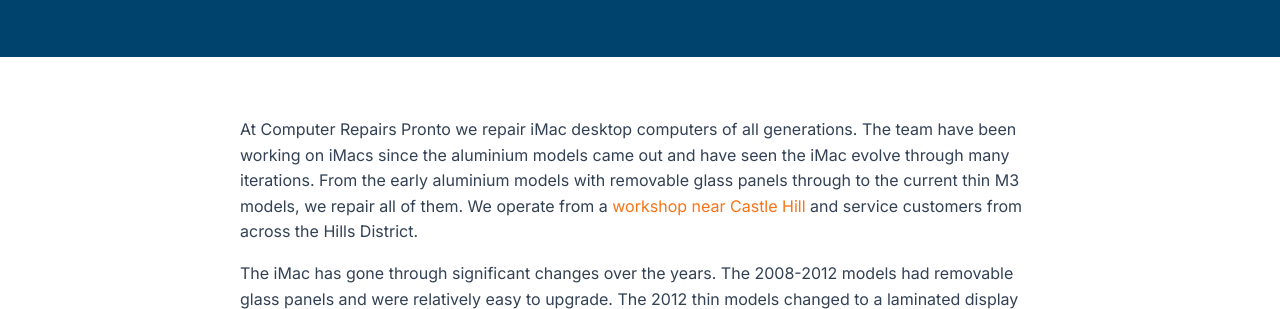
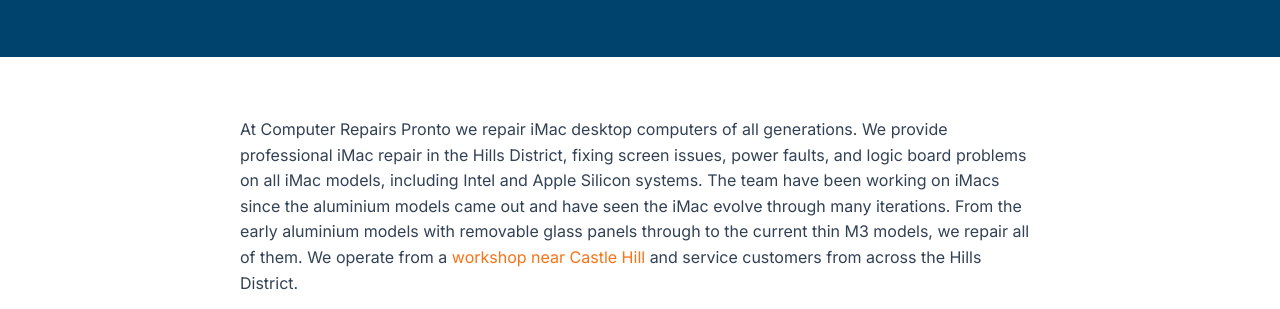
Before and after one commit to Dombarth/computer-repairs-pronto, a plain HTML site: page services/mac-repairs/imac.html in a window 1280 px wide. Shown: the part 421-730 px from the top of the page. Drawn offline with Linux system fonts and the light colour scheme.

Commit message:
Update imac.html

```diff
--- a/services/mac-repairs/imac.html
+++ b/services/mac-repairs/imac.html
@@ -4,7 +4,7 @@
     <meta charset="UTF-8">
     <meta name="viewport" content="width=device-width, initial-scale=1.0">
     <meta name="description" content="iMac repairs Hills District. All models from 2008 to 2024 M3. Screen repairs, hard drive upgrades to SSD, RAM upgrades. Workshop near Castle Hill. Call 0400 454 859.">
-    <title>iMac Repairs Hills District | All Models 2008-2024 | 0400 454 859</title>
+    <title>iMac Repair Hills District: Screen, Power & Logic Board Repairs</title>
     <link rel="canonical" href="https://www.computerrepairspronto.com.au/services/mac-repairs/imac.html">
     <link rel="preconnect" href="https://fonts.googleapis.com">
     <link rel="preconnect" href="https://fonts.gstatic.com" crossorigin>
@@ -150,7 +150,7 @@
     <section class="page-content">
         <div class="container">
             <div class="content-area">
-                <p>At Computer Repairs Pronto we repair iMac desktop computers of all generations. The team have been working on iMacs since the aluminium models came out and have seen the iMac evolve through many iterations. From the early aluminium models with removable glass panels through to the current thin M3 models, we repair all of them. We operate from a <a href="../../hills-district/castle-hill.html" style="color: var(--orange);">workshop near Castle Hill</a> and service customers from across the Hills District.</p>
+                <p>At Computer Repairs Pronto we repair iMac desktop computers of all generations. We provide professional iMac repair in the Hills District, fixing screen issues, power faults, and logic board problems on all iMac models, including Intel and Apple Silicon systems. The team have been working on iMacs since the aluminium models came out and have seen the iMac evolve through many iterations. From the early aluminium models with removable glass panels through to the current thin M3 models, we repair all of them. We operate from a <a href="../../hills-district/castle-hill.html" style="color: var(--orange);">workshop near Castle Hill</a> and service customers from across the Hills District.</p>
 
                 <p>The iMac has gone through significant changes over the years. The 2008-2012 models had removable glass panels and were relatively easy to upgrade. The 2012 thin models changed to a laminated display which made things more complex. Then Apple introduced the 5K Retina displays and finally switched to Apple Silicon with the M1 in 2021 and M3 in 2023. Each generation has different considerations for repairs and upgrades. We handle all of them.</p>
 
```
